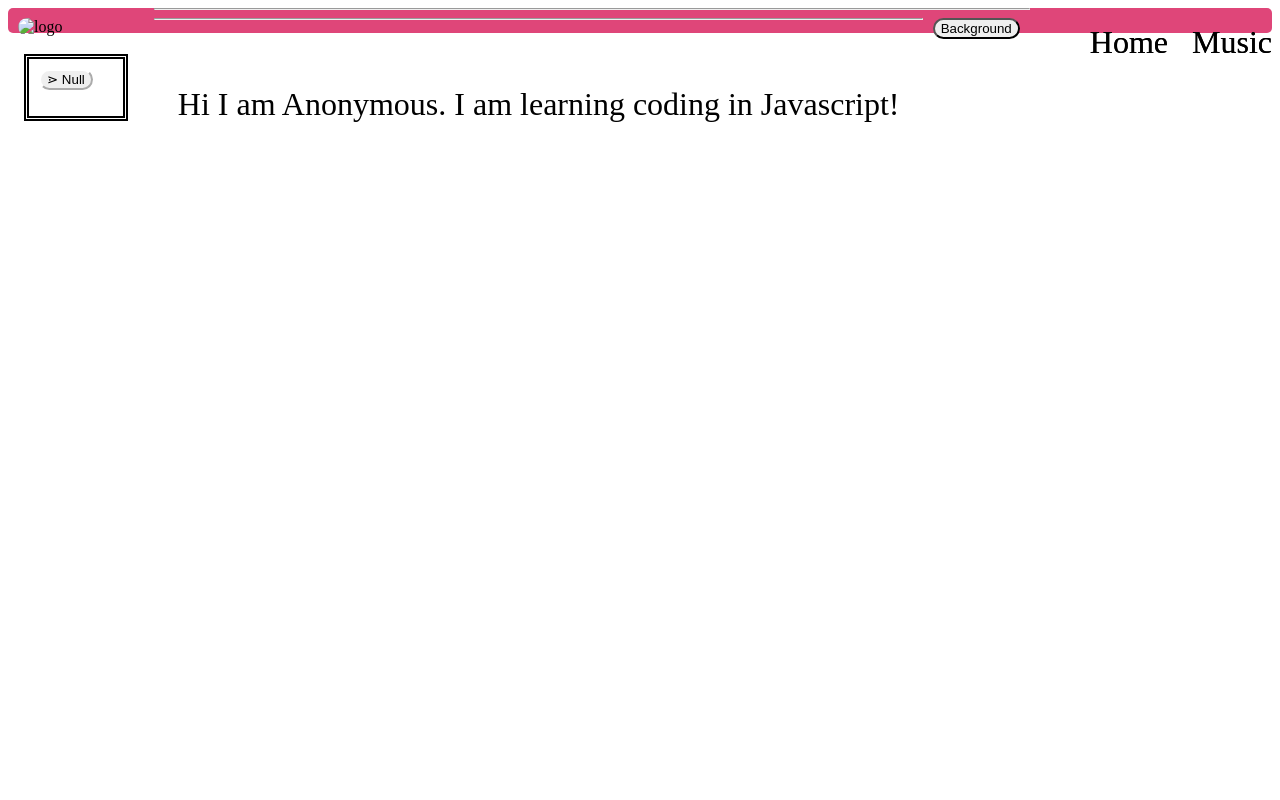
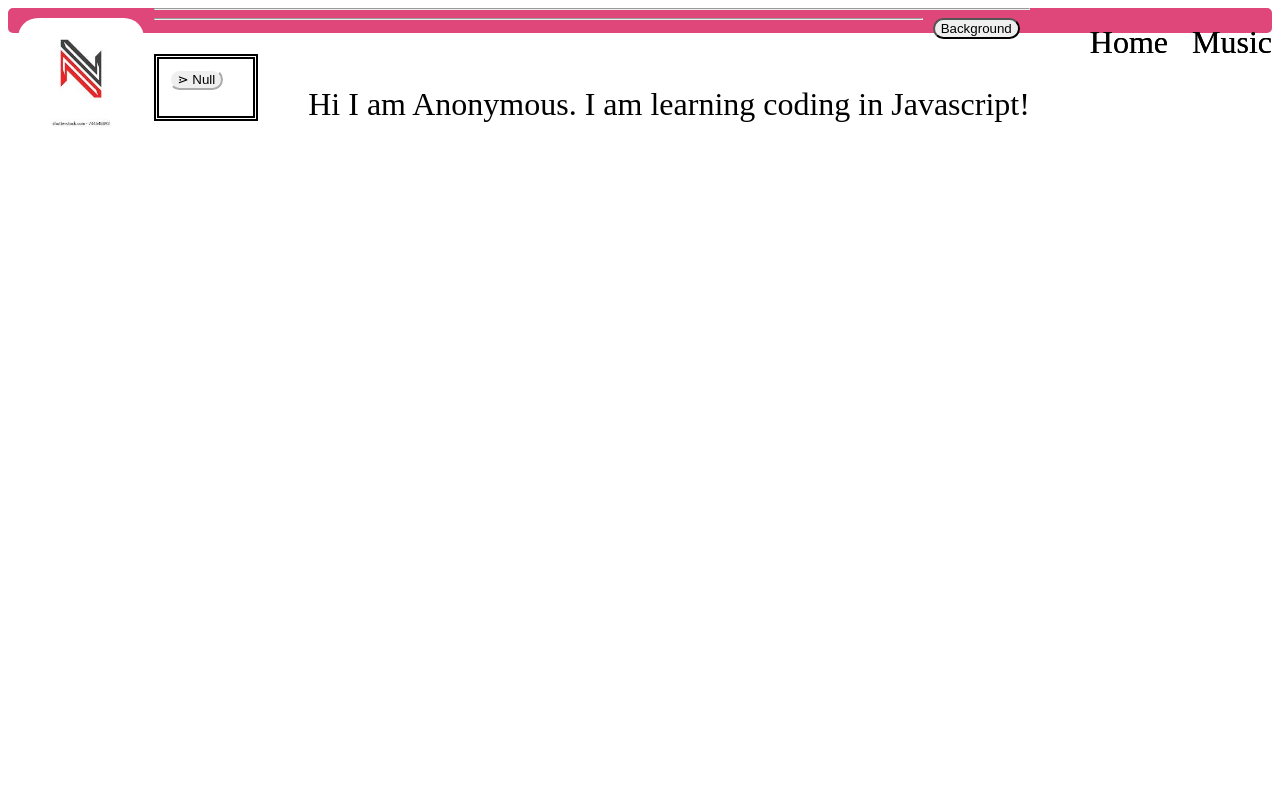
Before and after one commit to Orchids-kid-anonymous/Mywebpage, a plain HTML site: page index.html in a window 1280 px wide. Shown: the top 800 px of the page. Drawn offline with Linux system fonts and the light colour scheme.

Commit message:
Create index.html

```diff
--- a/index.html
+++ b/index.html
@@ -16,7 +16,7 @@
 <body>
     <header>
         <nav>
-            <img src="imgs/mus/nlogo.jpeg" alt="logo" class="logo">
+            <img src="imgs/nlogo.jpeg" alt="logo" class="logo">
             <div class="menu">
                 <ul>
                     <a href="index.html" class="home">Home</a>
```
